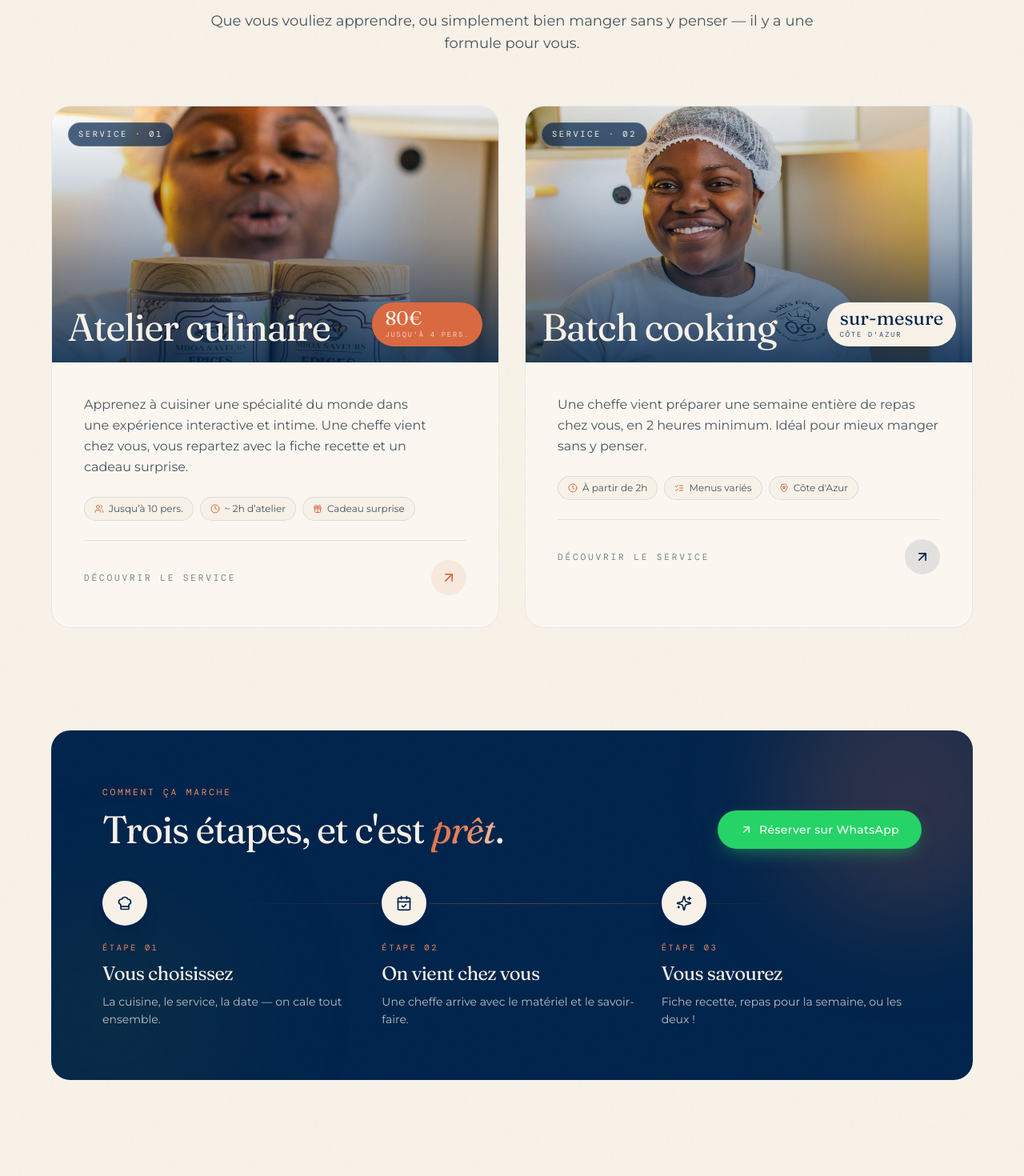
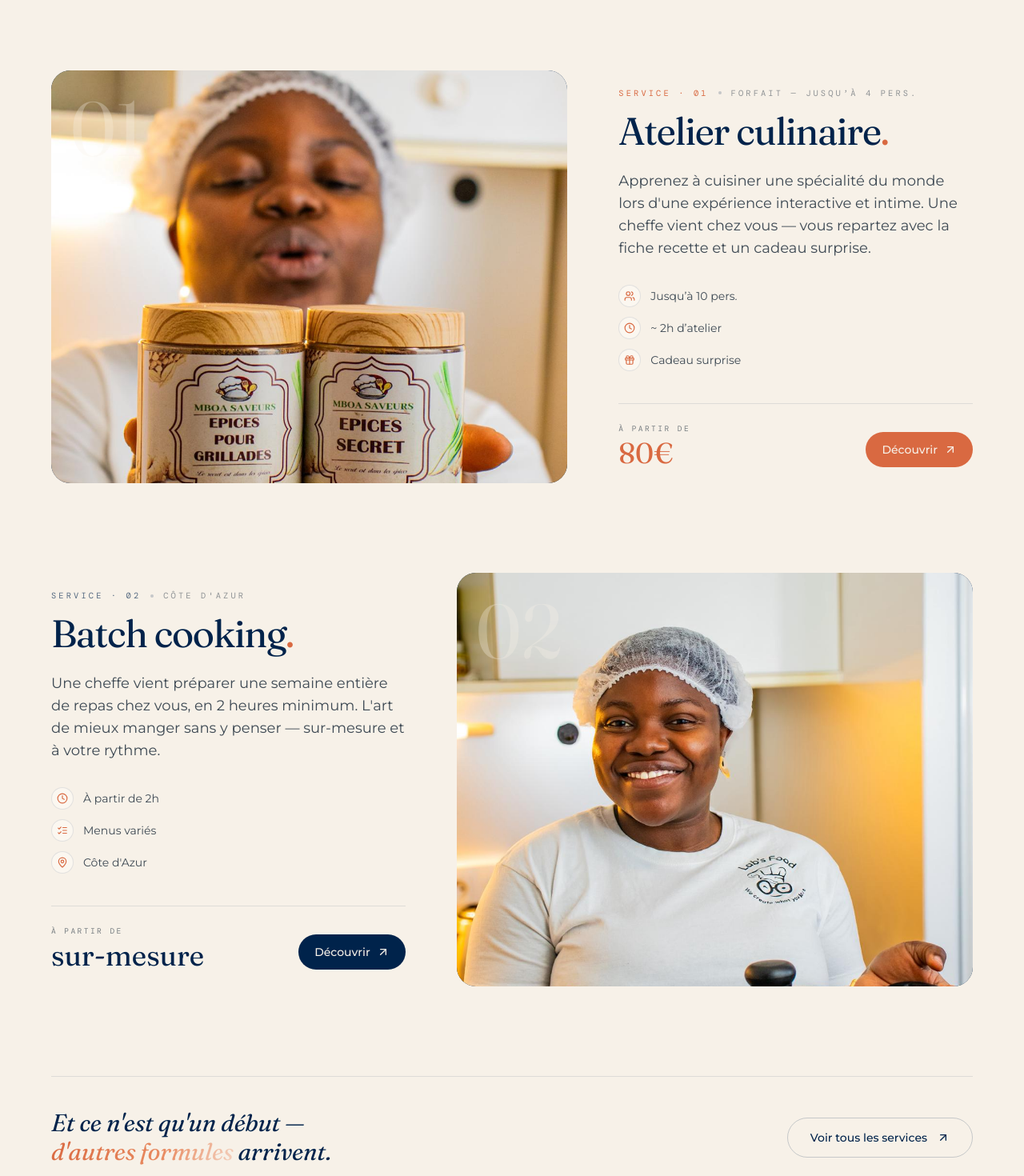
Before and after one commit to LabsFood/labsfood-blog, a Next.js app: page / in a window 1280 px wide. Shown: the part 1260-2730 px from the top of the page at 80% size. Built offline with nearby package versions, Linux system fonts and the light colour scheme.

Commit message:
refactor(ui): services en lignes editoriales alternees, suppression des etapes

```diff
--- a/components/sections/ServicesSection.tsx
+++ b/components/sections/ServicesSection.tsx
@@ -2,32 +2,27 @@
 
 import Link from 'next/link'
 import Image from 'next/image'
-import { motion } from 'framer-motion'
 import {
   ArrowUpRight,
-  ChefHat,
-  CalendarCheck,
-  Sparkles,
-  ListChecks,
   Users,
   Clock,
   MapPin,
   Gift,
+  ListChecks,
 } from 'lucide-react'
 import { SectionHeader } from '@/components/ui/SectionHeader'
 import { Reveal } from '@/components/ui/Reveal'
-import { Button } from '@/components/ui/Button'
-import { whatsappLink } from '@/lib/utils'
+import { cn } from '@/lib/utils'
 
 const services = [
   {
     slug: 'atelier-culinaire',
-    eyebrow: 'Service · 01',
+    n: '01',
     name: 'Atelier culinaire',
     description:
-      "Apprenez à cuisiner une spécialité du monde dans une expérience interactive et intime. Une cheffe vient chez vous, vous repartez avec la fiche recette et un cadeau surprise.",
+      "Apprenez à cuisiner une spécialité du monde lors d'une expérience interactive et intime. Une cheffe vient chez vous — vous repartez avec la fiche recette et un cadeau surprise.",
     price: '80€',
-    priceNote: 'jusqu’à 4 pers.',
+    priceNote: 'forfait — jusqu’à 4 pers.',
     image: '/assets/photo-7.jpeg',
     href: '/services/atelier-culinaire',
     accent: 'terra' as const,
@@ -39,10 +34,10 @@ const services = [
   },
   {
     slug: 'batch-cooking',
-    eyebrow: 'Service · 02',
+    n: '02',
     name: 'Batch cooking',
     description:
-      "Une cheffe vient préparer une semaine entière de repas chez vous, en 2 heures minimum. Idéal pour mieux manger sans y penser.",
+      "Une cheffe vient préparer une semaine entière de repas chez vous, en 2 heures minimum. L'art de mieux manger sans y penser — sur-mesure et à votre rythme.",
     price: 'sur-mesure',
     priceNote: "Côte d'Azur",
     image: '/assets/photo-9.jpeg',
@@ -56,198 +51,184 @@ const services = [
   },
 ]
 
-const STEPS = [
-  {
-    icon: ChefHat,
-    title: 'Vous choisissez',
-    body: 'La cuisine, le service, la date — on cale tout ensemble.',
-  },
-  {
-    icon: CalendarCheck,
-    title: 'On vient chez vous',
-    body: 'Une cheffe arrive avec le matériel et le savoir-faire.',
-  },
-  {
-    icon: Sparkles,
-    title: 'Vous savourez',
-    body: 'Fiche recette, repas pour la semaine, ou les deux !',
-  },
-]
-
 export function ServicesSection() {
   return (
     <section
       id="services"
       className="section bg-cream relative overflow-hidden"
     >
-      {/* Décors d'arrière-plan */}
-      <div className="absolute -top-32 -left-32 size-[500px] bg-terra/8 blur-3xl rounded-full pointer-events-none" />
-      <div className="absolute top-1/2 -right-40 size-[600px] bg-teal/8 blur-3xl rounded-full pointer-events-none" />
-      <div className="absolute inset-0 bg-grain opacity-[0.03] pointer-events-none" />
+      {/* Halos décoratifs très discrets */}
+      <div className="absolute -top-32 -left-32 size-[450px] bg-terra/8 blur-3xl rounded-full pointer-events-none" />
+      <div className="absolute bottom-0 -right-40 size-[500px] bg-teal/8 blur-3xl rounded-full pointer-events-none" />
 
       <div className="container-wide relative">
         <SectionHeader
           eyebrow="Nos services"
           title={
             <>
-              Deux services pensés pour{' '}
-              <span className="italic gradient-text-terra">vivre la cuisine</span>{' '}
-              autrement.
+              Apprendre la cuisine,{' '}
+              <span className="italic gradient-text-terra">ou la déléguer</span>.
             </>
           }
-          lede="Que vous vouliez apprendre, ou simplement bien manger sans y penser — il y a une formule pour vous."
+          lede="Deux services pensés pour deux moments de vie. Choisissez votre angle."
           align="center"
         />
 
-        {/* Cards des services — design enrichi */}
-        <div className="grid md:grid-cols-2 gap-8 mt-16">
+        {/* ─── Lignes éditoriales alternées ─── */}
+        <div className="mt-20 md:mt-24 flex flex-col gap-20 md:gap-28">
           {services.map((s, i) => (
-            <Reveal key={s.slug} delay={i * 0.1}>
-              <Link
-                href={s.href}
-                className="group block relative h-full rounded-3xl bg-cream-soft border border-navy/8 overflow-hidden hover:shadow-2xl hover:-translate-y-1 transition-all duration-500 ease-expo"
-              >
-                {/* Image header */}
-                <div className="relative h-80 overflow-hidden">
-                  <Image
-                    src={s.image}
-                    alt={s.name}
-                    fill
-                    className="object-cover group-hover:scale-105 transition-transform duration-1000 ease-expo"
-                  />
-                  <div className="absolute inset-0 bg-gradient-to-t from-navy/85 via-navy/30 to-transparent" />
-
-                  {/* Badge eyebrow */}
-                  <div className="absolute top-5 left-5 font-mono text-[0.65rem] uppercase tracking-[0.25em] text-cream bg-navy/70 backdrop-blur-sm px-3 py-1.5 rounded-full border border-cream/15">
-                    {s.eyebrow}
-                  </div>
-
-                  {/* Prix flottant */}
-                  <div
-                    className={`absolute bottom-5 right-5 px-4 py-2 rounded-full backdrop-blur-sm ${
-                      s.accent === 'terra'
-                        ? 'bg-terra text-cream'
-                        : 'bg-cream text-navy'
-                    } shadow-xl`}
-                  >
-                    <div className="font-display text-2xl leading-none">
-                      {s.price}
-                    </div>
-                    <div className="font-mono text-[0.55rem] uppercase tracking-[0.2em] opacity-80 mt-0.5">
-                      {s.priceNote}
-                    </div>
-                  </div>
-
-                  {/* Titre sur image */}
-                  <h3 className="absolute bottom-5 left-5 font-display text-4xl md:text-5xl text-cream leading-none">
-                    {s.name}
-                  </h3>
-                </div>
-
-                {/* Corps */}
-                <div className="p-8 md:p-10 flex flex-col gap-6">
-                  <p className="text-pretty text-ink/75 leading-relaxed">
-                    {s.description}
-                  </p>
-
-                  {/* Features pills */}
-                  <div className="flex flex-wrap gap-2">
-                    {s.features.map((f) => (
-                      <span
-                        key={f.label}
-                        className="inline-flex items-center gap-1.5 px-3 py-1.5 rounded-full bg-cream border border-navy/10 text-xs text-ink/75"
-                      >
-                        <f.icon className="size-3 text-terra" />
-                        {f.label}
-                      </span>
-                    ))}
-                  </div>
-
-                  {/* Footer card */}
-                  <div className="mt-auto pt-6 border-t border-navy/10 flex items-center justify-between">
-                    <span className="font-mono text-[0.7rem] uppercase tracking-[0.25em] text-ink/55">
-                      Découvrir le service
-                    </span>
-                    <span
-                      className={`shrink-0 inline-flex items-center justify-center size-11 rounded-full transition-all duration-500 group-hover:rotate-45 ${
-                        s.accent === 'terra'
-                          ? 'bg-terra/10 text-terra group-hover:bg-terra group-hover:text-cream'
-                          : 'bg-navy/10 text-navy group-hover:bg-navy group-hover:text-cream'
-                      }`}
-                    >
-                      <ArrowUpRight className="size-5" />
-                    </span>
-                  </div>
-                </div>
-              </Link>
-            </Reveal>
+            <ServiceRow key={s.slug} service={s} reverse={i % 2 === 1} />
           ))}
         </div>
 
-        {/* Comment ça marche — mini timeline */}
-        <Reveal delay={0.1}>
-          <div className="mt-24 md:mt-32 rounded-3xl bg-navy text-cream relative overflow-hidden">
-            <div className="absolute inset-0 bg-grain opacity-[0.05]" />
-            <div className="absolute -top-20 -right-20 size-80 rounded-full bg-terra/20 blur-3xl" />
-            <div className="absolute -bottom-20 -left-20 size-80 rounded-full bg-teal/30 blur-3xl" />
-
-            <div className="relative p-8 md:p-12 lg:p-16">
-              <div className="flex items-end justify-between gap-6 flex-wrap mb-10">
-                <div>
-                  <span className="font-mono text-[0.7rem] uppercase tracking-[0.25em] text-terra-soft">
-                    Comment ça marche
-                  </span>
-                  <h3 className="font-display text-3xl md:text-5xl text-cream mt-3 text-balance">
-                    Trois étapes, et c&apos;est{' '}
-                    <span className="italic gradient-text-terra">prêt</span>.
-                  </h3>
-                </div>
-                <Button asChild variant="whatsapp" size="md">
-                  <a
-                    href={whatsappLink("Bonjour Lab's Food, j'aimerais réserver un service.")}
-                    target="_blank"
-                    rel="noreferrer"
-                  >
-                    <ArrowUpRight className="size-4" />
-                    Réserver sur WhatsApp
-                  </a>
-                </Button>
-              </div>
-
-              <div className="grid md:grid-cols-3 gap-6 relative">
-                {/* Ligne de connexion */}
-                <div className="hidden md:block absolute top-7 left-[16%] right-[16%] h-px bg-gradient-to-r from-terra/0 via-terra/40 to-terra/0" />
-
-                {STEPS.map((s, i) => (
-                  <motion.div
-                    key={s.title}
-                    initial={{ opacity: 0, y: 20 }}
-                    whileInView={{ opacity: 1, y: 0 }}
-                    viewport={{ once: true }}
-                    transition={{ duration: 0.6, delay: i * 0.1 }}
-                    className="relative"
-                  >
-                    <div className="relative z-10 size-14 mx-auto md:mx-0 rounded-full bg-cream text-navy grid place-items-center shadow-xl ring-4 ring-navy">
-                      <s.icon className="size-5" />
-                    </div>
-                    <div className="mt-5 text-center md:text-left">
-                      <div className="font-mono text-[0.65rem] uppercase tracking-[0.25em] text-terra-soft">
-                        Étape {String(i + 1).padStart(2, '0')}
-                      </div>
-                      <h4 className="font-display text-2xl text-cream mt-2">
-                        {s.title}
-                      </h4>
-                      <p className="mt-2 text-sm text-cream/75 leading-relaxed">
-                        {s.body}
-                      </p>
-                    </div>
-                  </motion.div>
-                ))}
-              </div>
-            </div>
+        {/* ─── Fin : invitation discrète vers la page services ─── */}
+        <Reveal>
+          <div className="mt-24 md:mt-28 pt-10 border-t border-navy/10 flex flex-col md:flex-row items-start md:items-center justify-between gap-6">
+            <p className="font-display italic text-2xl md:text-3xl text-navy max-w-xl text-balance">
+              Et ce n&apos;est qu&apos;un début —{' '}
+              <span className="gradient-text-terra">d&apos;autres formules</span>{' '}
+              arrivent.
+            </p>
+            <Link
+              href="/services"
+              className="group inline-flex items-center gap-3 px-7 py-3.5 rounded-full border border-navy/20 text-navy hover:bg-navy hover:text-cream hover:border-navy text-sm font-medium transition-all"
+            >
+              Voir tous les services
+              <ArrowUpRight className="size-4 transition-transform duration-300 group-hover:rotate-45" />
+            </Link>
           </div>
         </Reveal>
       </div>
     </section>
   )
 }
+
+/* ─────────────────────────────────────────────────────────────────────── */
+
+type Service = (typeof services)[number]
+
+function ServiceRow({
+  service,
+  reverse,
+}: {
+  service: Service
+  reverse: boolean
+}) {
+  return (
+    <Reveal>
+      <div
+        className={cn(
+          'grid lg:grid-cols-12 gap-8 lg:gap-16 items-center',
+          reverse && 'lg:[&>*:first-child]:order-2',
+        )}
+      >
+        {/* Image */}
+        <Link
+          href={service.href}
+          className="lg:col-span-7 group block relative aspect-[5/4] rounded-3xl overflow-hidden bg-navy"
+        >
+          <Image
+            src={service.image}
+            alt={service.name}
+            fill
+            sizes="(min-width: 1024px) 60vw, 100vw"
+            className="object-cover group-hover:scale-105 transition-transform duration-1000 ease-expo"
+          />
+          {/* Voile dégradé léger */}
+          <div className="absolute inset-0 bg-gradient-to-t from-navy/40 via-transparent to-transparent opacity-0 group-hover:opacity-100 transition-opacity duration-500" />
+
+          {/* Numéro géant en filigrane */}
+          <div
+            className={cn(
+              'absolute top-6 left-6 font-display text-7xl md:text-8xl leading-none tabular-nums',
+              service.accent === 'terra' ? 'text-cream/30' : 'text-cream/30',
+            )}
+          >
+            {service.n}
+          </div>
+
+          {/* Flèche hover */}
+          <div className="absolute bottom-6 right-6 size-14 rounded-full bg-cream text-navy grid place-items-center translate-y-3 opacity-0 group-hover:translate-y-0 group-hover:opacity-100 transition-all duration-500 ease-expo">
+            <ArrowUpRight className="size-5" />
+          </div>
+        </Link>
+
+        {/* Texte */}
+        <div className="lg:col-span-5">
+          <div className="flex items-center gap-3 mb-4">
+            <span
+              className={cn(
+                'font-mono text-[0.65rem] uppercase tracking-[0.3em]',
+                service.accent === 'terra' ? 'text-terra' : 'text-navy/65',
+              )}
+            >
+              Service · {service.n}
+            </span>
+            <span className="size-1 rounded-full bg-navy/20" />
+            <span className="font-mono text-[0.65rem] uppercase tracking-[0.3em] text-ink/45">
+              {service.priceNote}
+            </span>
+          </div>
+
+          <h3 className="font-display text-4xl md:text-5xl text-navy leading-tight">
+            {service.name}
+            <span
+              className={cn(
+                'italic-fraunces',
+                service.accent === 'terra' ? 'text-terra' : 'text-terra',
+              )}
+            >
+              .
+            </span>
+          </h3>
+
+          <p className="mt-6 lede max-w-md text-pretty">{service.description}</p>
+
+          {/* Features inline */}
+          <ul className="mt-8 flex flex-col gap-3">
+            {service.features.map((f) => (
+              <li
+                key={f.label}
+                className="flex items-center gap-3 text-sm text-ink/80"
+              >
+                <span className="size-7 rounded-full bg-cream-soft border border-navy/10 grid place-items-center shrink-0">
+                  <f.icon className="size-3.5 text-terra" />
+                </span>
+                {f.label}
+              </li>
+            ))}
+          </ul>
+
+          {/* Footer ligne : prix + CTA */}
+          <div className="mt-10 pt-6 border-t border-navy/10 flex items-end justify-between gap-6">
+            <div>
+              <div className="font-mono text-[0.6rem] uppercase tracking-[0.25em] text-ink/55">
+                À partir de
+              </div>
+              <div
+                className={cn(
+                  'font-display text-4xl mt-1 leading-none',
+                  service.accent === 'terra' ? 'text-terra' : 'text-navy',
+                )}
+              >
+                {service.price}
+              </div>
+            </div>
+            <Link
+              href={service.href}
+              className={cn(
+                'group inline-flex items-center gap-2 px-5 py-3 rounded-full text-sm font-medium transition-all',
+                service.accent === 'terra'
+                  ? 'bg-terra text-cream hover:bg-terra-deep'
+                  : 'bg-navy text-cream hover:bg-navy-mid',
+              )}
+            >
+              Découvrir
+              <ArrowUpRight className="size-4 transition-transform duration-300 group-hover:rotate-45" />
+            </Link>
+          </div>
+        </div>
+      </div>
+    </Reveal>
+  )
+}
```
